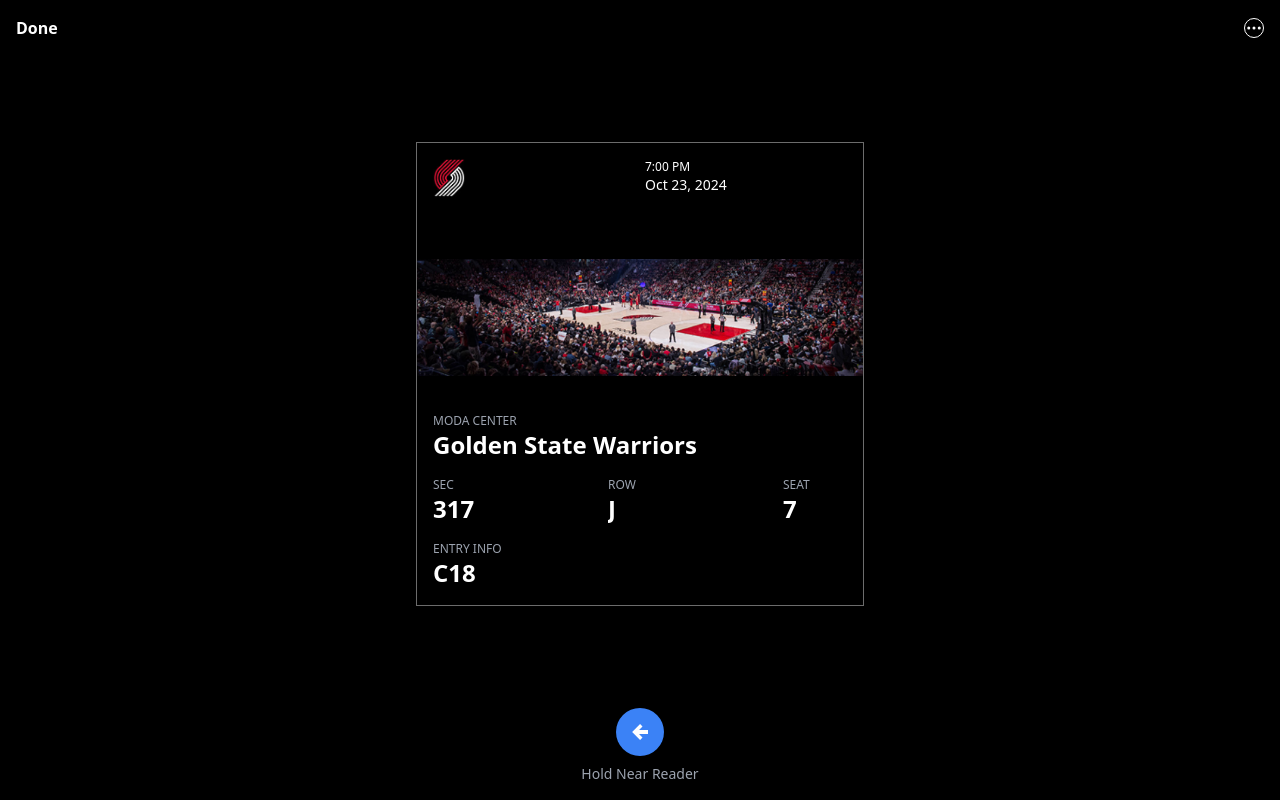
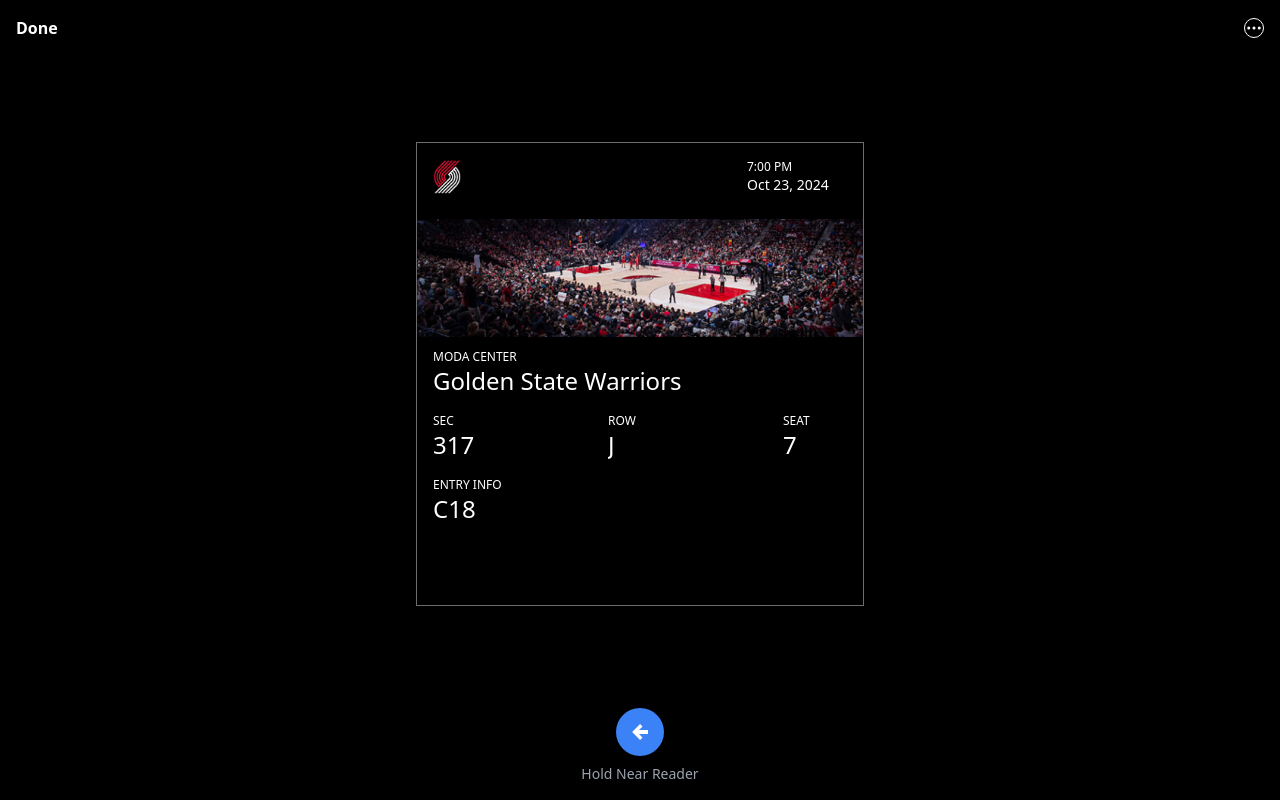
Before and after one commit to camtheperson/blazers-ticket-simulator, a Next.js app: page /blazers-ticket-simulator/ in a window 1280 px wide. Built offline with nearby package versions, Linux system fonts and the light colour scheme.

Commit message:
Various styling updates

```diff
--- a/src/app/page.tsx
+++ b/src/app/page.tsx
@@ -32,74 +32,74 @@
     <div className="flex-1 flex justify-center items-center p-4">
       <div className="relative w-full max-w-md border-[1px] border-[#6c6c6c] p-4">
         <div className="flex justify-between mb-6">
-          <Image src={blazersLogo} alt="Blazers" className="w-8 h-auto aspect-[73/88] object-contain" />
+          <Image src={blazersLogo} alt="Blazers" className="w-7 h-auto aspect-[73/88] object-contain" />
 
-          <div className="flex flex-col">
+          <div className="flex flex-col justify-end">
             <input
               type="text"
               value={time}
               onChange={(e) => setTime(e.target.value)}
-              className="block bg-transparent text-white text-xs"
+              className="w-[100px] bg-transparent text-white text-xs"
             />
             <input
               type="text"
               value={date}
               onChange={(e) => setDate(e.target.value)}
-              className="block bg-transparent text-white text-sm"
+              className="w-[100px] bg-transparent text-white text-sm"
             />
           </div>
         </div>
 
-        <div className="overflow-hidden -mx-4">
-          <Image src={blazersCourt} alt="Basketball court" className="w-full h-48 object-contain" />
+        <div className="overflow-hidden -mx-4 mb-3">
+          <Image src={blazersCourt} alt="Basketball court" className="w-full object-contain" />
         </div>
 
-        <div className="space-y-4">
+        <div className="space-y-4 mb-[8vh]">
           <div>
-            <div className="text-gray-400 text-xs">MODA CENTER</div>
+            <div className="text-xs">MODA CENTER</div>
             <input
               type="text"
               value={team}
               onChange={(e) => setTeam(e.target.value)}
-              className="bg-transparent text-white text-2xl font-bold w-full"
+              className="bg-transparent text-white text-2xl w-full"
             />
           </div>
           <div className="flex justify-between">
             <div>
-              <div className="text-gray-400 text-xs">SEC</div>
+              <div className="text-xs">SEC</div>
               <input
                 type="text"
                 value={section}
                 onChange={(e) => setSection(e.target.value)}
-                className="bg-transparent text-white text-2xl font-bold w-16"
+                className="bg-transparent text-white text-2xl w-16"
               />
             </div>
             <div>
-              <div className="text-gray-400 text-xs">ROW</div>
+              <div className="text-xs">ROW</div>
               <input
                 type="text"
                 value={row}
                 onChange={(e) => setRow(e.target.value)}
-                className="bg-transparent text-white text-2xl font-bold w-16"
+                className="bg-transparent text-white text-2xl w-16"
               />
             </div>
             <div>
-              <div className="text-gray-400 text-xs">SEAT</div>
+              <div className="text-xs">SEAT</div>
               <input
                 type="text"
                 value={seat}
                 onChange={(e) => setSeat(e.target.value)}
-                className="bg-transparent text-white text-2xl font-bold w-16"
+                className="bg-transparent text-white text-2xl w-16"
               />
             </div>
           </div>
           <div>
-            <div className="text-gray-400 text-xs">ENTRY INFO</div>
+            <div className="text-xs">ENTRY INFO</div>
             <input
               type="text"
               value={entryInfo}
               onChange={(e) => setEntryInfo(e.target.value)}
-              className="bg-transparent text-white text-2xl font-bold w-full"
+              className="bg-transparent text-white text-2xl w-full"
             />
           </div>
         </div>
```
